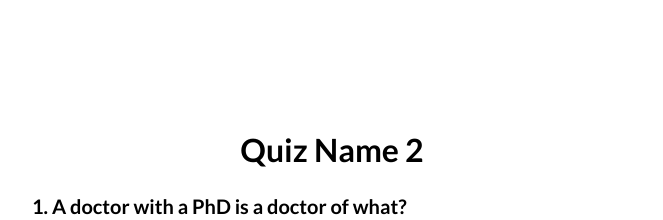
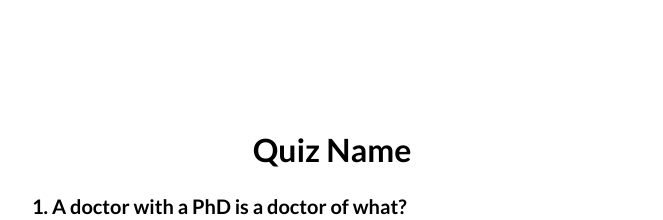
Before and after one commit to JPGITHUB1519/quiz-app, a website built with webpack: page src/index.html in a window 1280 px wide. Shown: the top 220 px of the page, without its empty margins (308-971 px from the left). Built offline with nearby package versions, Linux system fonts and the light colour scheme; no server answers.

Commit message:
deploy commit 2021-02-13_23:49:55

```diff
--- a/src/index.html
+++ b/src/index.html
@@ -14,7 +14,7 @@
   <div class='container'>
     <div class='quiz-section'>
       <div class='quiz-container'>
-        <h1 class='quiz-title'>Quiz Name 2</h1>
+        <h1 class='quiz-title'>Quiz Name</h1>
         <p class='question-title'><span class='number-of-question'>1. </span>A doctor with a PhD is a doctor of what?</p>
         <form class='quiz-form'>
           <label for='answer-1' class='radio-container'>
```
Also changed, not shown: dist/index.html, 1 other file.
